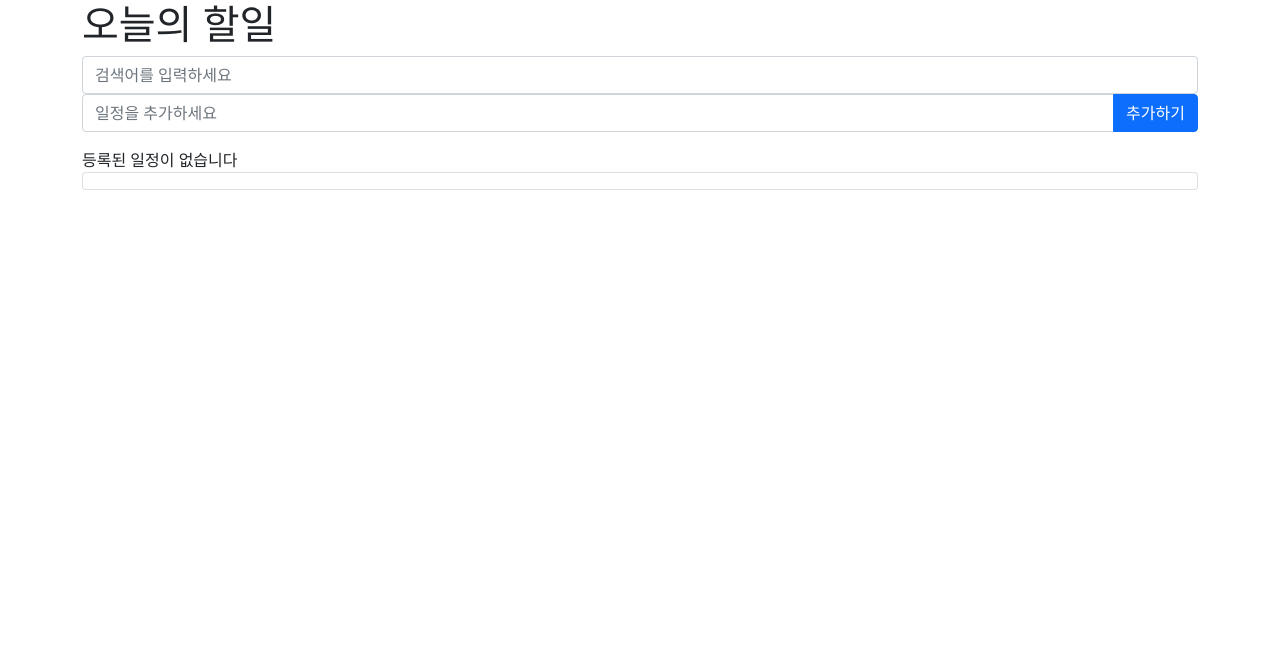
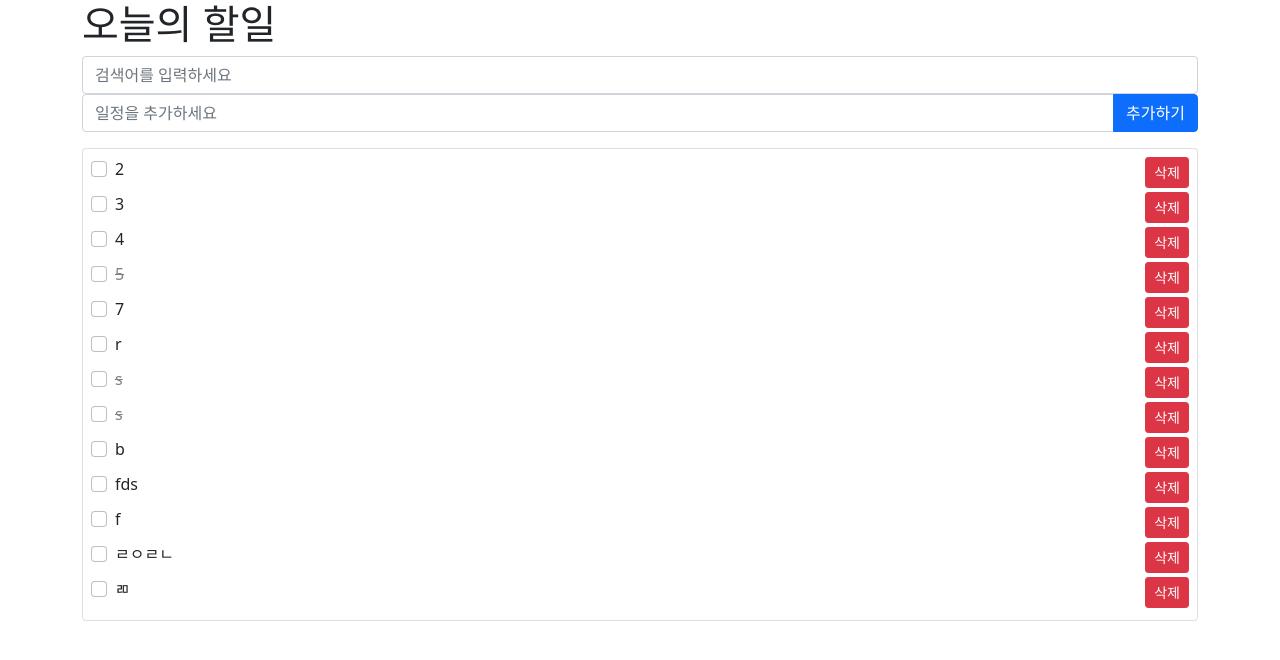
Before and after one commit to Youngjung3/vue-note, a Vue app in the folder todo-app/: page /todos in a window 1280 px wide. Shown: the top 660 px of the page. Built offline with nearby package versions, Linux system fonts and the light colour scheme; data requests are answered from the project's data file.

Commit message:
db연결,crud구현

```diff
--- /dev/null
+++ b/todo-app/db.json
@@ -0,0 +1,69 @@
+{
+  "todos": [
+    {
+      "subject": "2",
+      "completed": false,
+      "id": 2
+    },
+    {
+      "subject": "3",
+      "completed": false,
+      "id": 3
+    },
+    {
+      "subject": "4",
+      "completed": false,
+      "id": 4
+    },
+    {
+      "subject": "5",
+      "completed": true,
+      "id": 5
+    },
+    {
+      "subject": "7",
+      "completed": false,
+      "id": 7
+    },
+    {
+      "subject": "r",
+      "completed": false,
+      "id": 11
+    },
+    {
+      "subject": "s",
+      "completed": true,
+      "id": 12
+    },
+    {
+      "subject": "s",
+      "completed": true,
+      "id": 13
+    },
+    {
+      "subject": "b",
+      "completed": false,
+      "id": 15
+    },
+    {
+      "subject": "fds",
+      "completed": false,
+      "id": 16
+    },
+    {
+      "subject": "f",
+      "completed": false,
+      "id": 17
+    },
+    {
+      "subject": "ㄹㅇㄹㄴ",
+      "completed": false,
+      "id": 18
+    },
+    {
+      "subject": "ㄻ",
+      "completed": false,
+      "id": 19
+    }
+  ]
+}
--- a/todo-app/package.json
+++ b/todo-app/package.json
@@ -3,11 +3,12 @@
   "version": "0.1.0",
   "private": true,
   "scripts": {
-    "serve": "vue-cli-service serve",
-    "build": "vue-cli-service build",
+    "serve": "vue-cli-service serve --port 3001",
+    "build": "vue-cli-service build --port 3001",
     "lint": "vue-cli-service lint"
   },
   "dependencies": {
+    "axios": "^1.3.5",
     "core-js": "^3.8.3",
     "vue": "^3.2.13"
   },
--- a/todo-app/src/App.vue
+++ b/todo-app/src/App.vue
@@ -3,6 +3,7 @@
     <h1>오늘의 할일</h1>
     <input v-model="searchText" type="text" class="form-control" placeholder="검색어를 입력하세요">
     <TodoBasicForm @add-todo="onSubmit" />
+    <div style="color:red">{{ error }}</div>
     <div v-if="!todos.length">등록된 일정이 없습니다</div>
     <TodoList
       :todos="filteredTodos"
@@ -14,6 +15,7 @@
 
 <script>
 import { ref, computed } from "vue";
+import axios from "axios";
 import TodoBasicForm from "./components/TodoBasicForm.vue";
 import TodoList from "./components/TodoList.vue";
 export default {
@@ -22,10 +24,10 @@ export default {
     TodoList,
   },
   setup() {
+    let error=ref("");
     const toggle = ref(false);
     const searchText=ref("");
     const filteredTodos=computed(()=>{
-      console.log("11111",searchText.value);
       if(searchText.value){
         return todos.value.filter((todo)=>{
           console.log("22222",todos.value,todo);
@@ -35,27 +37,50 @@ export default {
       return todos.value;
     })
     const todos = ref([]);
+    const getTodos=()=>{
+      axios.get("http://localhost:3000/todos").then((res)=>{
+        console.log("todos.value:",res);
+        todos.value=res.data;
+      }).catch((err)=>{
+        console.log(err);
+        error.value="일시적으로 오류가 발생했습니다. 잠시후 이용해주세요2"
+      })
+    }
+    getTodos();
     const onSubmit = (todo) => {
+      error.value='';
+      axios.post("http://localhost:3000/todos",{
+        subject:todo.subject,
+        completed:todo.completed,
+      })
+      .then((res)=>{
+        return [console.log(res) ,todos.value.push(res.data)]
+      })
+      .catch((err)=>{
+        console.log(err);
+        error.value='일시적으로 오류가 발생했습니다. 잠시후 이용해주세요'
+      })
       todos.value.push(todo);
     };
-    const todoStyle = {
-      textDecoration: "line-through",
-      color: "gray",
-    };
     const deleteTodo = (index) => {
-      console.log(index);
-      todos.value.splice(index, 1);
+      error.value="";
+      // console.log(index);
+      const id=todos.value[index].id;
+      axios.delete("http://localhost:3000/todos/" + id)
+      .then(()=>{todos.value.splice(index, 1);})
+      .catch((err)=>{console.log(err);});
     };
     const toggleTodo = (index) => {
-      console.log(index);
-      todos.value[index].completed = !todos.value[index].completed;
+      // console.log(index);
+      const id =todos.value[index].id;
+      axios.patch("http://localhost:3000/todos/"+id,{completed:!todos.value[index].completed}).then((res)=>{todos.value[index].completed=!todos.value[index].completed}).catch((err)=>{console.log(err);});
     };
 
     return {
+      error,
       onSubmit,
       todos,
       toggle,
-      todoStyle,
       deleteTodo,
       toggleTodo,
       searchText,
--- a/todo-app/src/components/TodoList.vue
+++ b/todo-app/src/components/TodoList.vue
@@ -4,7 +4,7 @@
       <div class="d-flex" v-for="(i,index) in todos" :key="i.id">
 
         <div class="form-check flex-grow-1">
-          <label class="form-check-label">
+          <label class="form-check-label" :class="{todo:i.completed}">
             <input
               type="checkbox"
               class="form-check-input"
```
Also changed, not shown: 2 other files (tests, documents, lock files or other folders).
